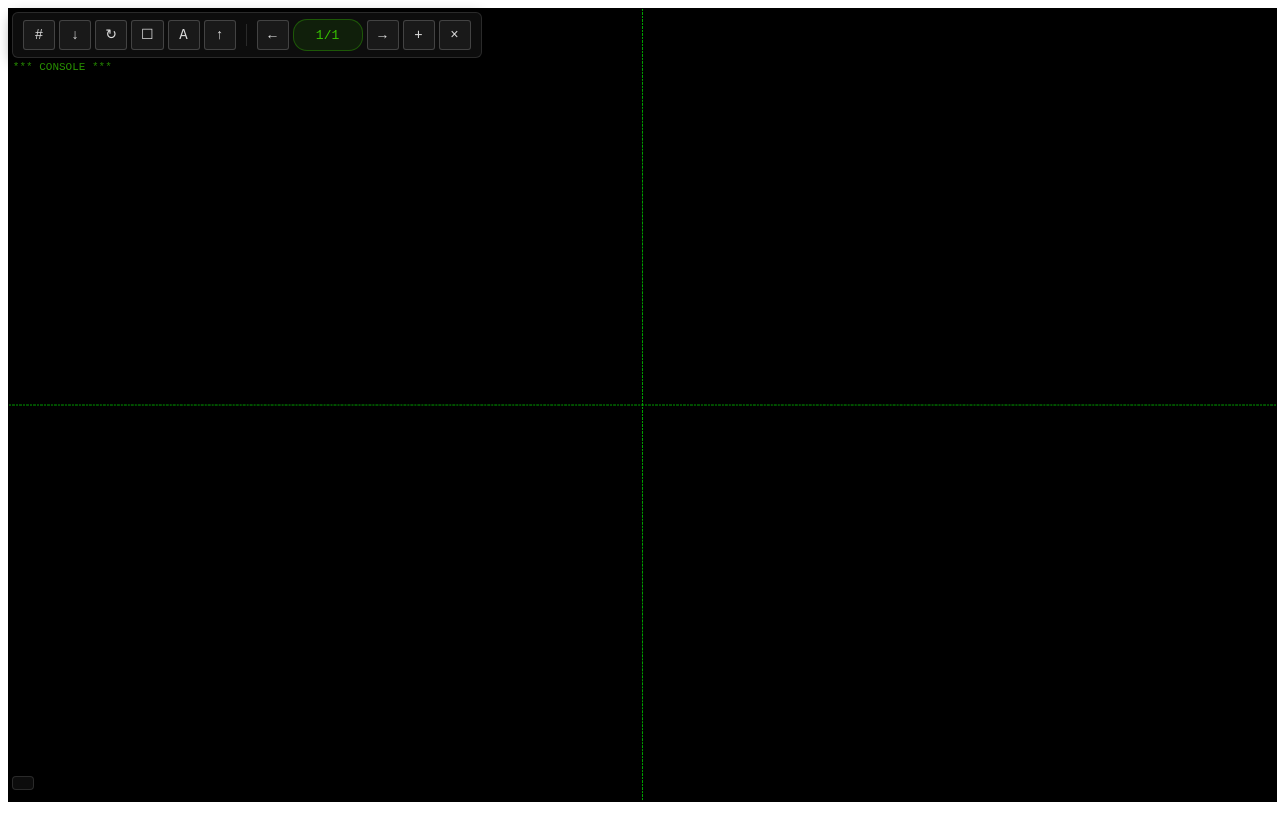
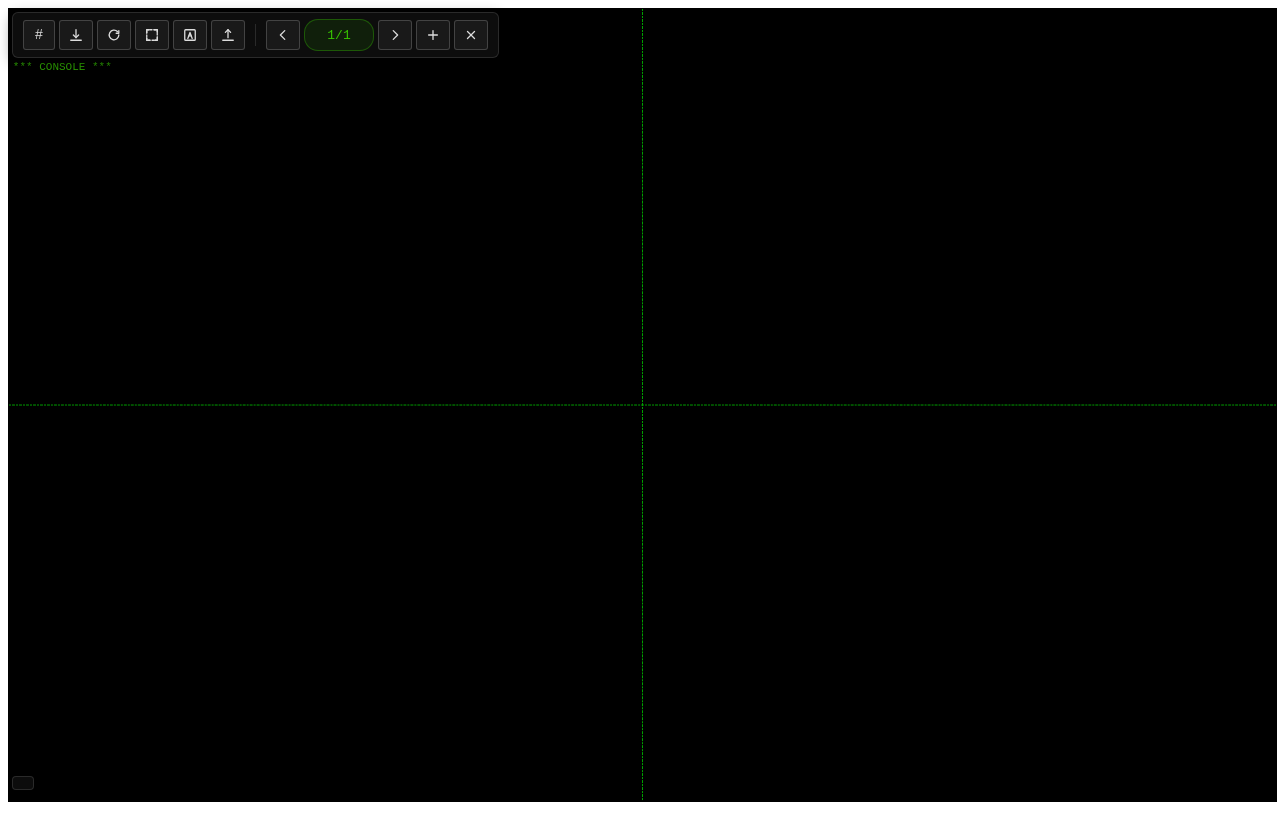
Before and after one commit to herveheritier/vanillajs-meshes-designer, a plain HTML site: page main.html in a window 1280 px wide. Drawn offline with Linux system fonts and the light colour scheme.

Commit message:
Replace unicode glyphs with inline SVG icons for clearer visual identity

```diff
--- a/main.html
+++ b/main.html
@@ -75,6 +75,14 @@
             #toolbar button:focus {
                 outline: none;
                 border-color: rgb(55, 194, 0);
+            }
+
+            /* Icones SVG inline dans les boutons du toolbar.
+               Stroke-based, currentColor pour heriter des etats. */
+            #toolbar button svg {
+                display: block;
+                width: 14px;
+                height: 14px;
             }
 
             /* Separateur fin entre sections (file ops vs shape nav) */
@@ -225,18 +233,18 @@
     </head>
     <body>
         <div id="toolbar">
-            <button id="grid" title="Afficher / masquer la grille (molette pour ajuster le pas)">#</button>
-            <button id="export" title="Telecharger la scene courante en JSON (Ctrl+S)">↓</button>
-            <button id="reset" title="Reinitialiser completement la scene (Shift+Backspace)">↻</button>
-            <button id="selectAll" title="Selectionner tous les points de la forme active">☐</button>
-            <button id="importAlphabet2" title="Importer un fichier alphabet2 (1 ligne = 1 forme)">A</button>
-            <button id="importJson" title="Importer une scene JSON (fichier ou drop sur le canvas)">↑</button>
+            <button id="grid" title="Afficher / masquer la grille (molette pour ajuster le pas)"><svg viewBox="0 0 16 16" fill="none" stroke="currentColor" stroke-width="1.5" aria-hidden="true"><rect x="2" y="2" width="5" height="5"/><rect x="9" y="2" width="5" height="5"/><rect x="2" y="9" width="5" height="5"/><rect x="9" y="9" width="5" height="5"/></svg></button>
+            <button id="export" title="Telecharger la scene courante en JSON (Ctrl+S)"><svg viewBox="0 0 16 16" fill="none" stroke="currentColor" stroke-width="1.5" stroke-linecap="round" stroke-linejoin="round" aria-hidden="true"><path d="M8 2v9"/><path d="M5 8l3 3 3-3"/><path d="M2 14h12"/></svg></button>
+            <button id="reset" title="Reinitialiser completement la scene (Shift+Backspace)"><svg viewBox="0 0 16 16" fill="none" stroke="currentColor" stroke-width="1.5" stroke-linecap="round" stroke-linejoin="round" aria-hidden="true"><path d="M13.5 8a5.5 5.5 0 11-1.6-3.9"/><path d="M13.5 3v3h-3"/></svg></button>
+            <button id="selectAll" title="Selectionner tous les points de la forme active"><svg viewBox="0 0 16 16" fill="none" stroke="currentColor" stroke-width="1.5" stroke-linecap="round" stroke-linejoin="round" aria-hidden="true"><rect x="2" y="2" width="12" height="12" stroke-dasharray="2 2"/><path d="M2 5V2h3"/><path d="M14 5V2h-3"/><path d="M2 11v3h3"/><path d="M14 11v3h-3"/></svg></button>
+            <button id="importAlphabet2" title="Importer un fichier alphabet2 (1 ligne = 1 forme)"><svg viewBox="0 0 16 16" fill="none" stroke="currentColor" stroke-width="1.5" stroke-linecap="round" stroke-linejoin="round" aria-hidden="true"><rect x="2" y="2" width="12" height="12" rx="1"/><path d="M5.5 12l2.5-7 2.5 7"/><path d="M6.75 9h2.5"/></svg></button>
+            <button id="importJson" title="Importer une scene JSON (fichier ou drop sur le canvas)"><svg viewBox="0 0 16 16" fill="none" stroke="currentColor" stroke-width="1.5" stroke-linecap="round" stroke-linejoin="round" aria-hidden="true"><path d="M8 11V2"/><path d="M5 5l3-3 3 3"/><path d="M2 14h12"/></svg></button>
             <span class="toolbar-sep"></span>
-            <button id="prevShape" title="Forme precedente">←</button>
+            <button id="prevShape" title="Forme precedente"><svg viewBox="0 0 16 16" fill="none" stroke="currentColor" stroke-width="1.5" stroke-linecap="round" stroke-linejoin="round" aria-hidden="true"><path d="M10 3l-5 5 5 5"/></svg></button>
             <span id="shapeLabel" title="Forme active / nombre total">1/1</span>
-            <button id="nextShape" title="Forme suivante">→</button>
-            <button id="newShape" title="Ajouter une nouvelle forme vide">+</button>
-            <button id="deleteShape" title="Supprimer la forme active">×</button>
+            <button id="nextShape" title="Forme suivante"><svg viewBox="0 0 16 16" fill="none" stroke="currentColor" stroke-width="1.5" stroke-linecap="round" stroke-linejoin="round" aria-hidden="true"><path d="M6 3l5 5-5 5"/></svg></button>
+            <button id="newShape" title="Ajouter une nouvelle forme vide"><svg viewBox="0 0 16 16" fill="none" stroke="currentColor" stroke-width="1.5" stroke-linecap="round" aria-hidden="true"><line x1="8" y1="3" x2="8" y2="13"/><line x1="3" y1="8" x2="13" y2="8"/></svg></button>
+            <button id="deleteShape" title="Supprimer la forme active"><svg viewBox="0 0 16 16" fill="none" stroke="currentColor" stroke-width="1.5" stroke-linecap="round" aria-hidden="true"><line x1="4" y1="4" x2="12" y2="12"/><line x1="12" y1="4" x2="4" y2="12"/></svg></button>
         </div>
         <canvas id="board" width="100" height="100"></canvas>
         <div id="messageBoard"></div>
```
